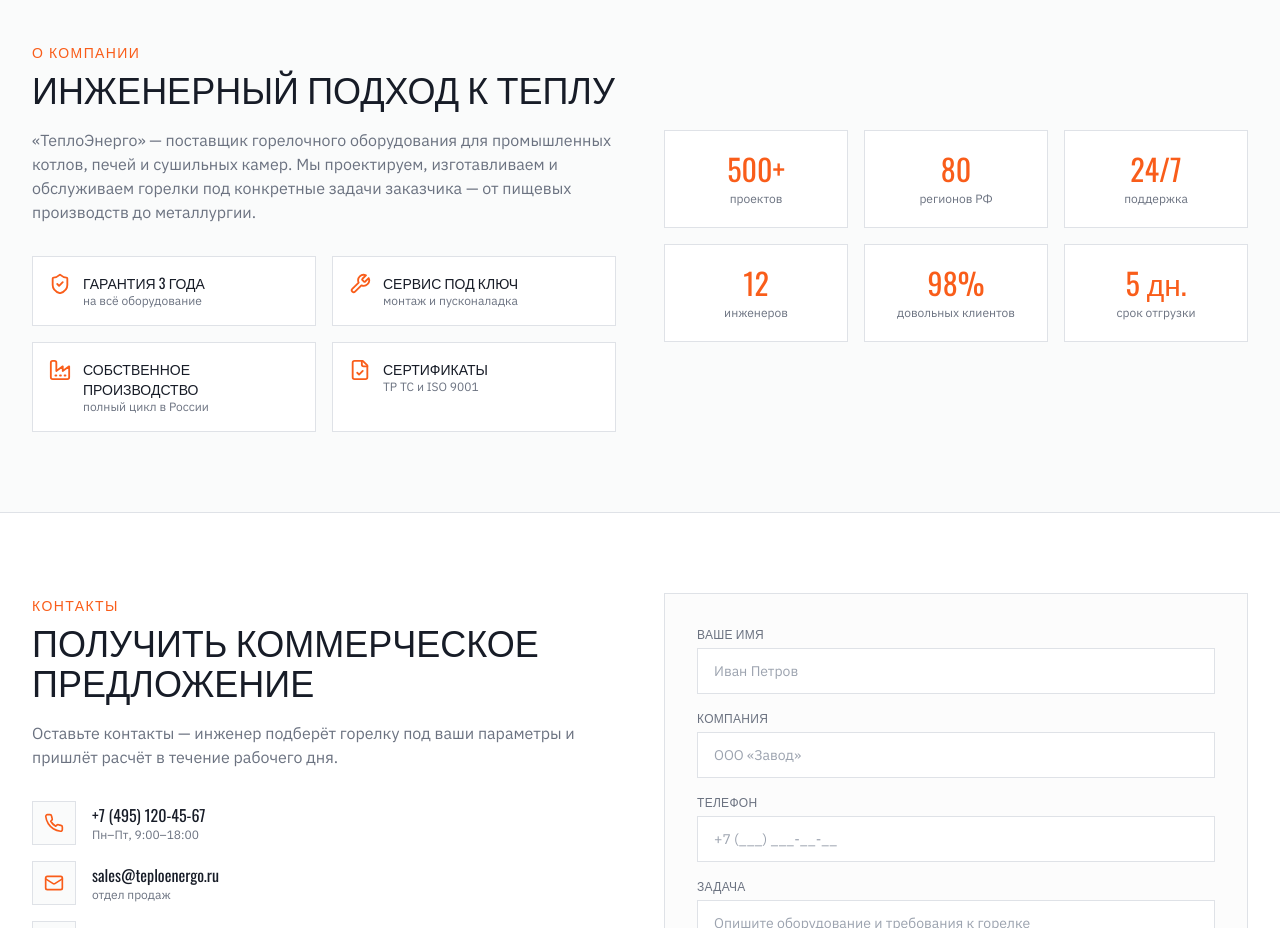
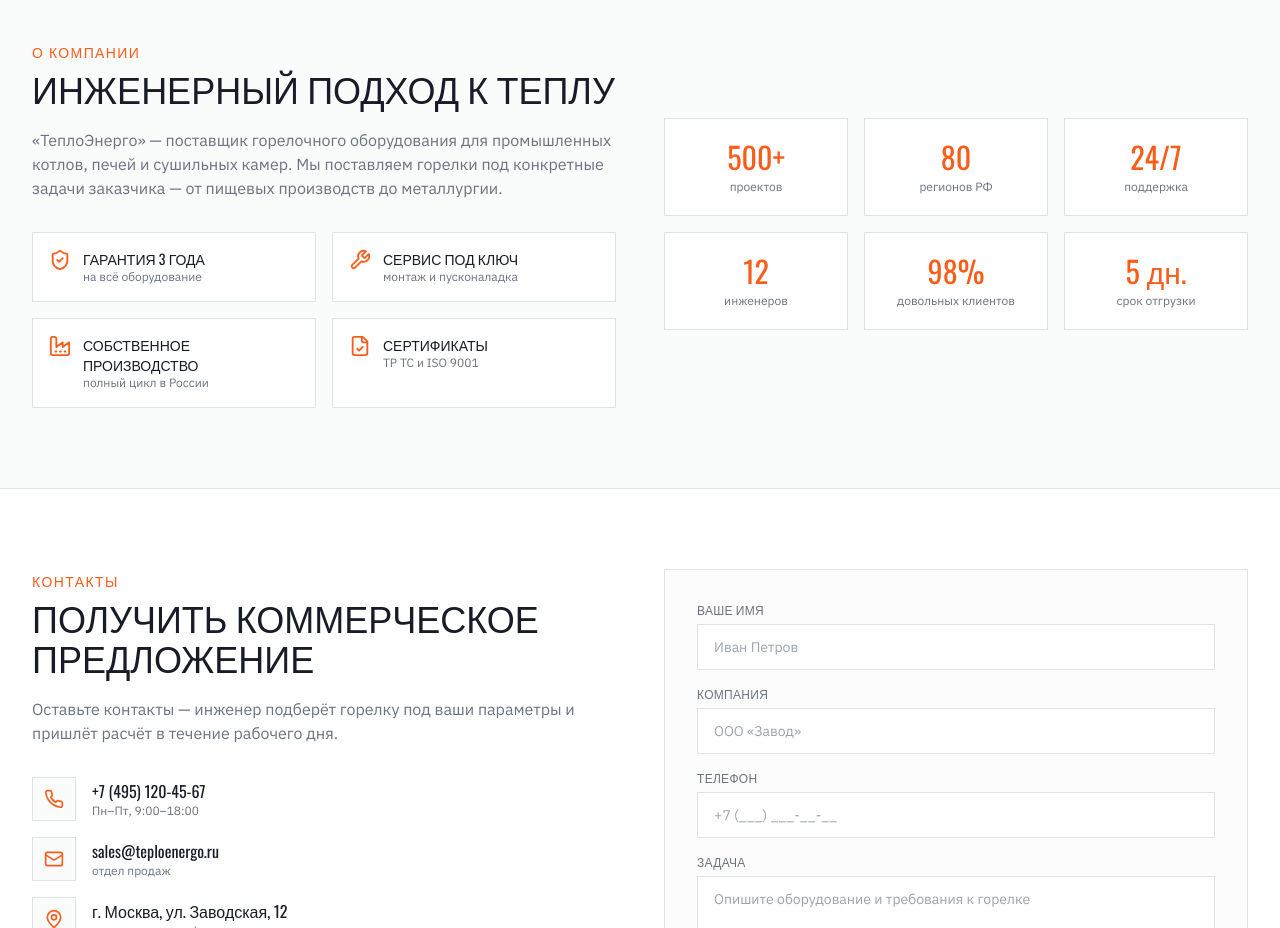
Before and after one commit to pr-poehali-dev/industrial-burner-sales-site, a React (Vite) app: page / in a window 1280 px wide. Shown: the part 1960-2888 px from the top of the page. Built offline with nearby package versions, Linux system fonts and the light colour scheme.

Commit message:
feat: custom burner solutions

```diff
--- a/src/pages/Index.tsx
+++ b/src/pages/Index.tsx
@@ -280,8 +280,7 @@ const Index = () => {
             </h2>
             <p className="mt-5 text-muted-foreground">
               «ТеплоЭнерго» — поставщик горелочного оборудования для промышленных
-              котлов, печей и сушильных камер. Мы проектируем, изготавливаем и обслуживаем
-              горелки под конкретные задачи заказчика — от пищевых производств до металлургии.
+              котлов, печей и сушильных камер. Мы поставляем горелки под конкретные задачи заказчика — от пищевых производств до металлургии.
             </p>
             <div className="mt-8 grid gap-4 sm:grid-cols-2">
               {[
```
